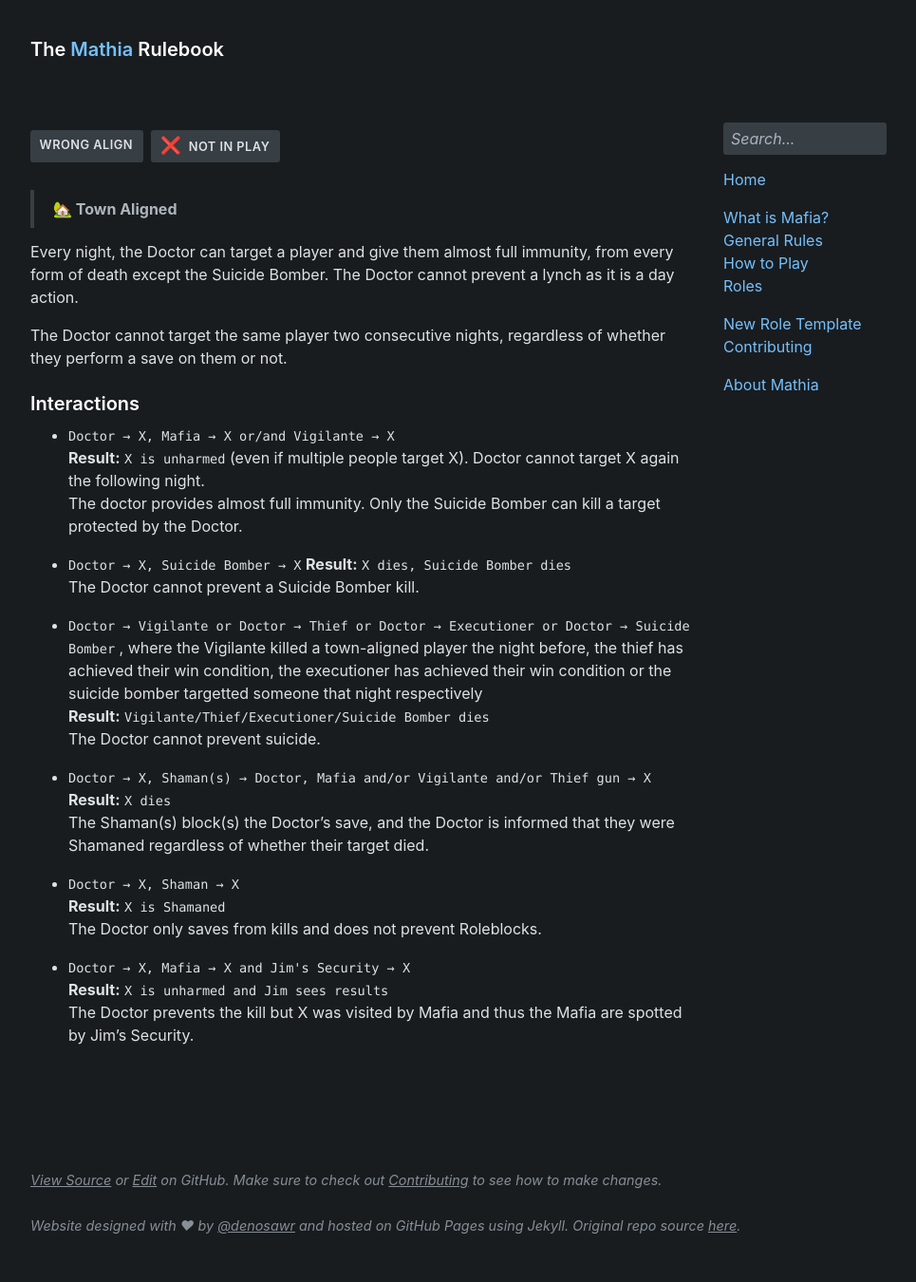
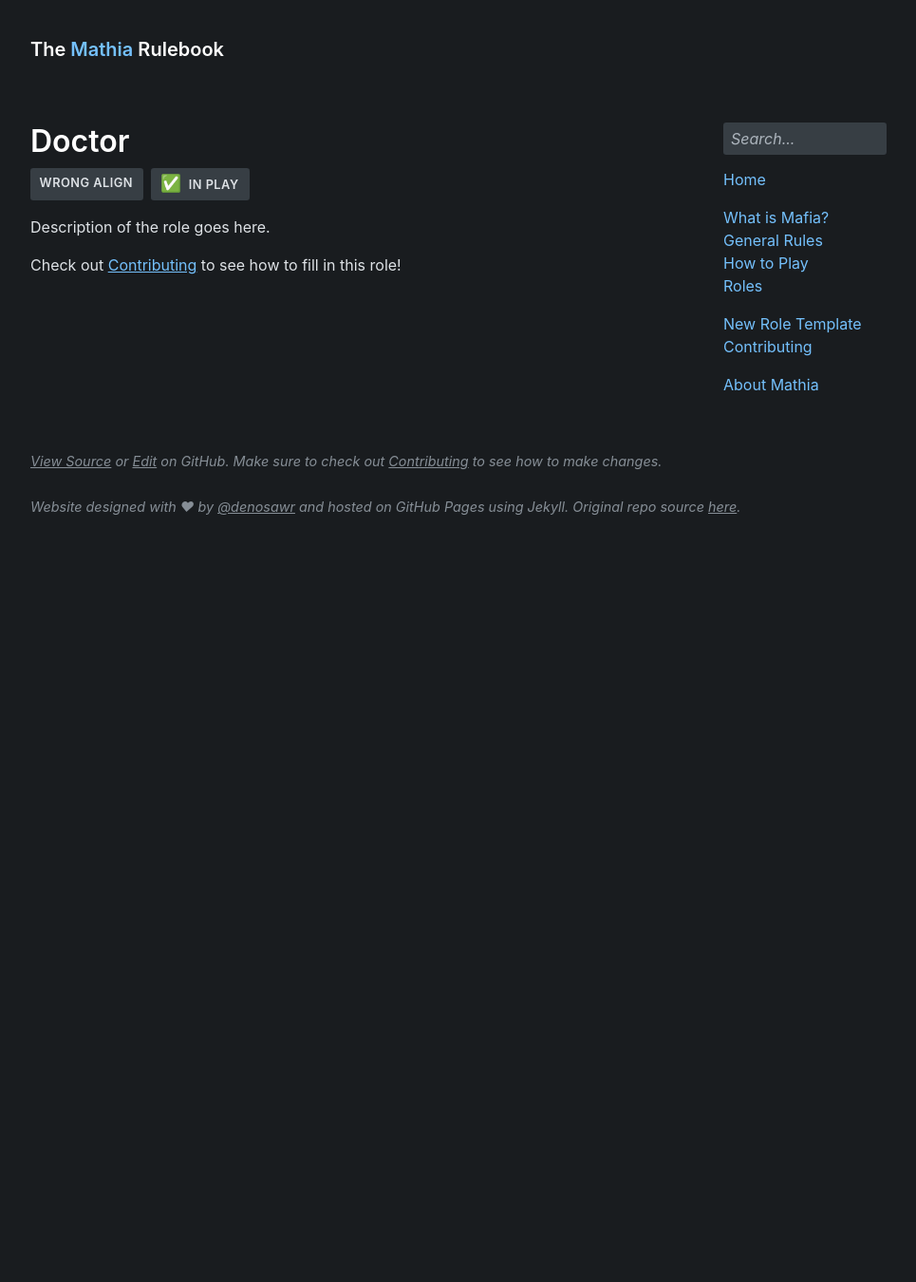
Before and after one commit to olliecheng/mathia-rulebook, a Jekyll site: the page built from roles/doctor.md, in a window 1280 px wide. Shown: the whole page at 95% size, without its empty margins (152-1117 px from the left). Built offline with Jekyll 4.4.1, drawn with Linux system fonts in a browser that asks for light colours; some web fonts are replaced; after the commit the page ends 900 px from its top, so only the background shows below that.

Commit message:
Placeholder role text

```diff
--- a/roles/doctor.md
+++ b/roles/doctor.md
@@ -1,35 +1,10 @@
 ---
-title: <Doctor>
+title: Doctor
 layout: role
+alignment: town OR mafia OR neutral
+enabled: yes OR no
 ---
 
-> **🏡 Town Aligned**
+Description of the role goes here.
 
-Every night, the Doctor can target a player and give them almost full immunity, from every form of death except the Suicide Bomber. The Doctor cannot prevent a lynch as it is a day action.
-
-The Doctor cannot target the same player two consecutive nights, regardless of whether they perform a save on them or not.
-
-### Interactions
-- `Doctor → X, Mafia → X or/and Vigilante → X`
- **Result:** `X is unharmed` (even if multiple people target X). Doctor cannot target X again the following night.
- The doctor provides almost full immunity. Only the Suicide Bomber can kill a target protected by the Doctor.
-
-- `Doctor → X, Suicide Bomber → X`
- **Result:**  `X dies, Suicide Bomber dies`
- The Doctor cannot prevent a Suicide Bomber kill.
-
-- `Doctor → Vigilante or Doctor → Thief or Doctor → Executioner or Doctor → Suicide Bomber` , where the Vigilante killed a town-aligned player the night before, the thief has achieved their win condition, the executioner has achieved their win condition or the suicide bomber targetted someone that night respectively
- **Result:** `Vigilante/Thief/Executioner/Suicide Bomber dies`
- The Doctor cannot prevent suicide.
-
-- `Doctor → X, Shaman(s) → Doctor, Mafia and/or Vigilante and/or Thief gun → X`
- **Result:**  `X dies`
-  The Shaman(s) block(s) the Doctor's save, and the Doctor is informed that they were Shamaned regardless of whether their target died.
-
-- `Doctor → X, Shaman → X`
- **Result:**  `X is Shamaned`
- The Doctor only saves from kills and does not prevent Roleblocks.
-
-- `Doctor → X, Mafia → X and Jim's Security → X`
- **Result:** `X is unharmed and Jim sees results`
- The Doctor prevents the kill but X was visited by Mafia and thus the Mafia are spotted by Jim's Security.
+Check out [Contributing]({{ site.baseurl }}{% link information/contributing.md %}) to see how to fill in this role!
```
Also changed, not shown: roles/bus-driver.md (+10 -0 lines), roles/detective.md (+4 -16 lines), roles/jester.md (+4 -9 lines), roles/ordinary-mafia.md (+10 -0 lines), roles/ordinary-town.md (+10 -0 lines), roles/shaman.md (+10 -0 lines), roles/thief.md (+10 -0 lines), roles/traitor.md (+10 -0 lines), roles/vigilante-and-suicide-bomber.md (+10 -0 lines), roles/watcher.md (+10 -0 lines).
